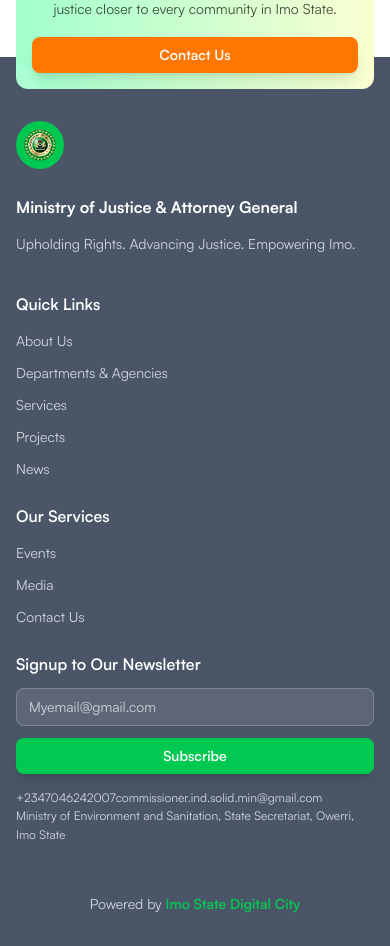
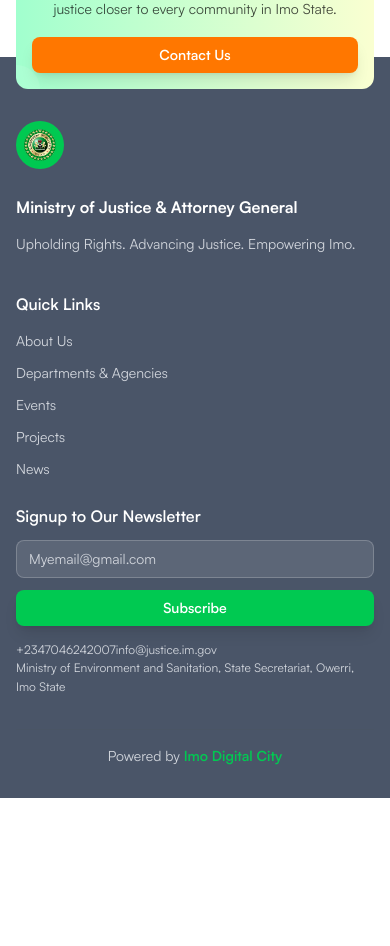
Before and after one commit to IDCLofficial/ministry-of-justice-and-attorney-general, a Next.js app: page / in a window 390 px wide. Shown: the part 3840-4786 px from the top of the page. After the commit the page ends 4638 px from the top, so only its background shows below. Built offline with nearby package versions, Linux system fonts and the light colour scheme.

Commit message:
Make Updates from corrections

```diff
--- a/app/components/Footer.tsx
+++ b/app/components/Footer.tsx
@@ -83,7 +83,7 @@ export default function Footer() {
             {/* Footer */}
             <footer className="bg-[#4A5568] text-white pb-8 sm:pb-12 md:pb-16 pt-16 sm:pt-24 md:pt-32">
                 <div className="px-4 sm:px-6 lg:px-20">
-                    <div className="grid grid-cols-1 sm:grid-cols-2 md:grid-cols-4 gap-6 sm:gap-8 md:gap-12">
+                    <div className="grid grid-cols-1 sm:grid-cols-2 md:grid-cols-3 gap-6 sm:gap-8 md:gap-12">
                         {/* Logo and Description */}
                         <AnimatedEntrance {...ANIMATION_PRESETS.CARD_FADE_UP} delay={STAGGER_DELAYS.MEDIUM[0]}>
                             <div className="sm:col-span-2 md:col-span-1">
@@ -117,26 +117,13 @@ export default function Footer() {
                                 <ul className="space-y-2 sm:space-y-3">
                                     <li><Link href="/about" className="text-gray-300 hover:text-green-300 hover:translate-x-1 transition-all duration-300 text-sm sm:text-base inline-block">About Us</Link></li>
                                     <li><Link href="/department" className="text-gray-300 hover:text-green-300 hover:translate-x-1 transition-all duration-300 text-sm sm:text-base inline-block">Departments & Agencies</Link></li>
-                                    <li><Link href="/services" className="text-gray-300 hover:text-green-300 hover:translate-x-1 transition-all duration-300 text-sm sm:text-base inline-block">Services</Link></li>
+                                    <li><Link href="/events" className="text-gray-300 hover:text-green-300 hover:translate-x-1 transition-all duration-300 text-sm sm:text-base inline-block">Events</Link></li>
                                     <li><Link href="/projects" className="text-gray-300 hover:text-green-300 hover:translate-x-1 transition-all duration-300 text-sm sm:text-base inline-block">Projects</Link></li>
                                     <li><Link href="/news" className="text-gray-300 hover:text-green-300 hover:translate-x-1 transition-all duration-300 text-sm sm:text-base inline-block">News</Link></li>
                                 </ul>
                             </div>
                         </AnimatedEntrance>
 
-                        <AnimatedEntrance {...ANIMATION_PRESETS.CARD_FADE_UP} delay={STAGGER_DELAYS.MEDIUM[2]}>
-                            <div>
-                                <h4 className="text-base sm:text-lg font-semibold mb-3 sm:mb-4 md:mb-6 text-white relative">
-                                    Our Services
-                                    <div className="absolute bottom-0 left-0 w-0 h-0.5 bg-green-500 transition-all duration-300 group-hover:w-full"></div>
-                                </h4>
-                                <ul className="space-y-2 sm:space-y-3">
-                                    <li><Link href="/events" className="text-gray-300 hover:text-green-300 hover:translate-x-1 transition-all duration-300 text-sm sm:text-base inline-block">Events</Link></li>
-                                    <li><Link href="/media" className="text-gray-300 hover:text-green-300 hover:translate-x-1 transition-all duration-300 text-sm sm:text-base inline-block">Media</Link></li>
-                                    <li><Link href="/contact" className="text-gray-300 hover:text-green-300 hover:translate-x-1 transition-all duration-300 text-sm sm:text-base inline-block">Contact Us</Link></li>
-                                </ul>
-                            </div>
-                        </AnimatedEntrance>
 
                         {/* Newsletter Signup */}
                         <AnimatedEntrance {...ANIMATION_PRESETS.CARD_FADE_UP} delay={STAGGER_DELAYS.MEDIUM[3]}>
@@ -166,7 +153,7 @@ export default function Footer() {
                                 </form>
                                 <div className="mt-4 sm:mt-6 space-y-1 sm:space-y-2 text-xs sm:text-sm text-gray-300">
                                     <a href="tel:+2347046242007" className="hover:text-green-300 transition-colors duration-300 cursor-pointer">+2347046242007</a>
-                                    <a href="mailto:commissioner.ind.solid.min@gmail.com" className="hover:text-green-300 transition-colors duration-300 cursor-pointer">commissioner.ind.solid.min@gmail.com</a>
+                                    <a href="mailto:info@justice.im.gov" className="hover:text-green-300 transition-colors duration-300 cursor-pointer">info@justice.im.gov</a>
                                     <p className="leading-relaxed hover:text-gray-200 transition-colors duration-300">
                                         Ministry of Environment and Sanitation, State Secretariat, Owerri, Imo State
                                     </p>
@@ -177,7 +164,7 @@ export default function Footer() {
 
                     <AnimatedEntrance {...ANIMATION_PRESETS.SECTION_FADE_IN} delay={600}>
                         <div className="border-t border-gray-600 mt-8 sm:mt-10 md:mt-12 pt-4 sm:pt-6 md:pt-8 text-center">
-                            <p className="text-gray-300 text-sm sm:text-base hover:text-white transition-colors duration-300">Powered by <span className="text-green-500 font-semibold">Imo State Digital City</span></p>
+                            <p className="text-gray-300 text-sm sm:text-base hover:text-white transition-colors duration-300">Powered by <Link href="https://imodigitalcity.com/" target="_blank" rel="noopener noreferrer" className="text-green-500 font-semibold hover:text-green-400 transition-colors duration-300">Imo Digital City</Link></p>
                         </div>
                     </AnimatedEntrance>
                 </div>
--- a/app/contact/page.tsx
+++ b/app/contact/page.tsx
@@ -12,15 +12,18 @@ export default function Contact() {
         email: "",
         subject: "",
         message: "",
+        notRobot: false,
     });
     const [errors, setErrors] = useState<
-        Partial<Record<"name" | "company" | "phone" | "email" | "subject" | "message", string>>
+        Partial<Record<"name" | "company" | "phone" | "email" | "subject" | "message" | "notRobot", string>>
     >({});
     const [isSubmitting, setIsSubmitting] = useState(false);
 
     const handleChange = useCallback(
         (e: ChangeEvent<HTMLInputElement | HTMLTextAreaElement>) => {
-            const { name, value } = e.target;
+            const { name, type } = e.target;
+            const value = type === 'checkbox' ? (e.target as HTMLInputElement).checked : e.target.value;
+
             setFormValues((prev) => ({ ...prev, [name]: value }));
             if (errors[name as keyof typeof errors]) {
                 setErrors((prev) => {
@@ -41,6 +44,7 @@ export default function Contact() {
         if (values.phone && !/^[\d\s()+-]{7,20}$/.test(values.phone)) nextErrors.phone = "Enter a valid phone";
         if (!values.subject.trim()) nextErrors.subject = "Subject is required";
         if (!values.message.trim() || values.message.trim().length < 10) nextErrors.message = "Message should be at least 10 characters";
+        if (!values.notRobot) nextErrors.notRobot = "Please confirm you are not a robot";
         return nextErrors;
     }, []);
 
@@ -57,7 +61,7 @@ export default function Contact() {
             try {
                 await new Promise((resolve) => setTimeout(resolve, 1200));
                 toast.success("Message sent successfully!");
-                setFormValues({ name: "", company: "", phone: "", email: "", subject: "", message: "" });
+                setFormValues({ name: "", company: "", phone: "", email: "", subject: "", message: "", notRobot: false });
                 setErrors({});
             } finally {
                 setIsSubmitting(false);
@@ -172,7 +176,7 @@ export default function Contact() {
                         {/* Right Column - Contact Form */}
                         <AnimatedEntrance {...ANIMATION_PRESETS.CARD_FADE_UP} delay={400}>
                             <div className="bg-white rounded-lg lg:p-8 p-4 shadow-sm hover:shadow-lg transition-shadow duration-300">
-                            <form onSubmit={handleSubmit} noValidate className="space-y-6">
+                            <form onSubmit={handleSubmit} method="POST" className="space-y-6">
                                 <h3 className="text-2xl font-bold text-gray-900 mb-4">SEND US A MESSAGE</h3>
                                 <div>
                                     <label htmlFor="name" className="block text-sm font-medium text-gray-700 mb-2">
@@ -276,12 +280,23 @@ export default function Contact() {
                                     ></textarea>
                                     {errors.message && <p id="message-error" className="mt-2 text-sm text-red-600">{errors.message}</p>}
                                 </div>
+                                <div>
                                 <div className="flex items-center">
-                                    <input type="checkbox" required id="not-robot" name="not-robot" className="h-4 w-4 text-green-600 focus:ring-green-500 border-gray-300 rounded" />
+                                    <input
+                                        type="checkbox"
+                                        required
+                                        id="not-robot"
+                                        name="notRobot"
+                                        className="h-4 w-4 text-green-600 focus:ring-green-500 border-gray-300 rounded"
+                                        onChange={handleChange}
+                                        checked={formValues.notRobot}
+                                    />
                                     <label htmlFor="not-robot" className="ml-2 block text-sm text-gray-700">
                                         I&apos;m not a robot
                                     </label>
                                 </div>
+                                {errors.notRobot && <p id="not-robot-error" className="mt-2 text-sm text-red-600">{errors.notRobot}</p>}
+                            </div>
                                 <button
                                     type="submit"
                                     disabled={isSubmitting}
--- a/utils/constants/navigation.ts
+++ b/utils/constants/navigation.ts
@@ -53,6 +53,6 @@ export const MINISTRY_INFO = {
 export const CONTACT_INFO = {
   address: "Justice Oputa High Court Complex, New Owerri (off Port-Harcourt Road), Owerri",
   phone: "+2347046242007",
-  email: "info@imojudiciary.gov.ng",
+  email: "info@justice.im.gov",
   workingHours: "Monday - Friday: 8:00 AM - 4:00 PM"
 };
```
